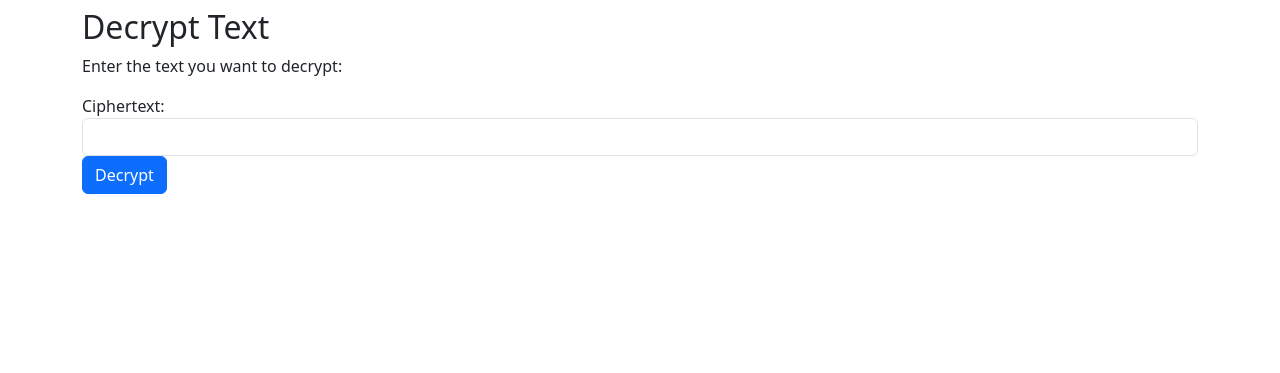
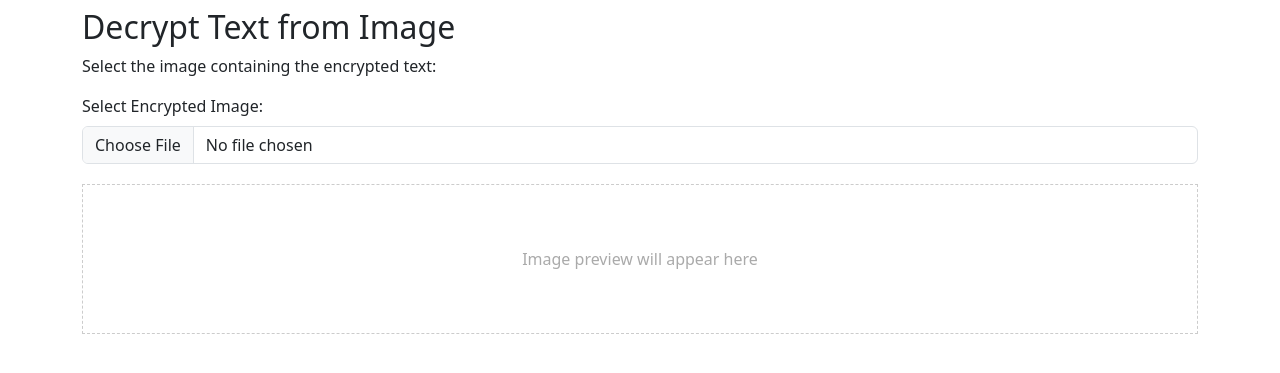
Before and after one commit to joe-magg/Bitcamp-2025, a Flask app: page /decrypt in a window 1280 px wide. Shown: the part 82-455 px from the top of the page. Run offline with Flask 3, Linux system fonts and the light colour scheme.

Commit message:
Backend file input implemented.

```diff
--- a/app.py
+++ b/app.py
@@ -1,6 +1,17 @@
+# Import necessary modules from Flask
 from flask import Flask, render_template, request, redirect, url_for
+# Import secure_filename for safely handling filenames (optional but recommended)
+from werkzeug.utils import secure_filename
+import os # Needed for potential file saving/processing
 
+# Initialize the Flask application
 app = Flask(__name__)
+
+# Optional: Configure an upload folder if you plan to save files
+# UPLOAD_FOLDER = 'uploads'
+# app.config['UPLOAD_FOLDER'] = UPLOAD_FOLDER
+# if not os.path.exists(UPLOAD_FOLDER):
+#     os.makedirs(UPLOAD_FOLDER)
 
 @app.route('/')
 def home():
@@ -9,23 +20,118 @@ def home():
 
 @app.route('/encrypt', methods=['GET', 'POST'])
 def encrypt():
-    """Renders the encrypt page and handles encryption."""
+    """
+    Renders the encrypt page.
+    Handles POST requests for encryption (currently placeholder).
+    Requires 'plaintext' form data and 'image_file' file upload.
+    """
     if request.method == 'POST':
-        plaintext = request.form['plaintext']
-        #  Add your encryption logic here.
-        ciphertext = f"Encrypted: {plaintext}"  # Placeholder
-        return render_template('encrypt.html', title="Encrypt", ciphertext=ciphertext, plaintext=plaintext)
-    return render_template('encrypt.html', title="Encrypt", ciphertext=None, plaintext=None)
+        error = None
+        ciphertext = None
+        plaintext = request.form.get('plaintext') # Use .get for safety
+        image_file = request.files.get('image_file') # Use .get for safety
+
+        # --- Basic Validation ---
+        if not plaintext:
+            error = "Plaintext is required."
+        elif not image_file or image_file.filename == '':
+             error = "Image file is required."
+        # Optional: Add more validation for file type, size etc.
+        # elif not allowed_file(image_file.filename):
+        #     error = "Invalid file type for image."
+
+        if error is None:
+            # --- Placeholder Encryption Logic ---
+            # In a real app:
+            # 1. Process the image_file (e.g., save it, read its bytes).
+            #    filename = secure_filename(image_file.filename)
+            #    image_path = os.path.join(app.config['UPLOAD_FOLDER'], filename)
+            #    image_file.save(image_path)
+            # 2. Perform encryption using plaintext and the image data.
+            # 3. Potentially embed ciphertext in a new image or return separately.
+            print(f"Received plaintext: {plaintext}")
+            print(f"Received image file: {secure_filename(image_file.filename)}")
+            ciphertext = f"Encrypted '{plaintext}' using '{secure_filename(image_file.filename)}' (Placeholder)"
+            # --- End Placeholder ---
+
+        # Render the template with results or errors
+        # Pass the original plaintext back to potentially repopulate the form
+        return render_template('encrypt.html',
+                               title="Encrypt Result",
+                               ciphertext=ciphertext,
+                               plaintext=plaintext,
+                               error=error)
+
+    # Handle GET request: Render the initial empty form
+    return render_template('encrypt.html',
+                           title="Encrypt",
+                           ciphertext=None,
+                           plaintext=None,
+                           error=None)
 
 @app.route('/decrypt', methods=['GET', 'POST'])
 def decrypt():
-    """Renders the decrypt page and handles decryption."""
+    """
+    Renders the decrypt page.
+    Handles POST requests for decryption (currently placeholder).
+    Expects 'encrypted_image_file' file upload instead of 'ciphertext'.
+    """
     if request.method == 'POST':
-        ciphertext = request.form['ciphertext']
-        # Add your decryption logic here
-        plaintext = f"Decrypted: {ciphertext}"  # Placeholder
-        return render_template('decrypt.html', title="Decrypt", plaintext=plaintext, ciphertext=ciphertext)
-    return render_template('decrypt.html', title="Decrypt", plaintext=None, ciphertext=None)
+        error = None
+        plaintext = None
+        # --- Check if the file part is in the request ---
+        if 'encrypted_image_file' not in request.files:
+            error = "No file part in the request."
+            # Render the page again, showing the error
+            return render_template('decrypt.html', title="Decrypt", error=error, plaintext=None)
 
+        # --- Get the file object ---
+        file = request.files['encrypted_image_file']
+
+        # --- Check if a file was actually selected ---
+        # If the user does not select a file, the browser submits an
+        # empty file without a filename.
+        if file.filename == '':
+            error = 'No selected file.'
+            # Render the page again, showing the error
+            return render_template('decrypt.html', title="Decrypt", error=error, plaintext=None)
+
+        # --- If file exists and has a name ---
+        if file: # Optional: Add further file validation here (e.g., file type)
+            filename = secure_filename(file.filename) # Sanitize filename
+            print(f"Received file for decryption: {filename}")
+
+            # --- Placeholder Decryption Logic ---
+            # In a real app:
+            # 1. Process the uploaded file (e.g., save it, read its bytes).
+            #    image_path = os.path.join(app.config['UPLOAD_FOLDER'], filename)
+            #    file.save(image_path)
+            # 2. Extract hidden data (ciphertext) from the image.
+            # 3. Decrypt the extracted data.
+            plaintext = f"Decrypted data from '{filename}' (Placeholder)"
+            # --- End Placeholder ---
+
+            # Render the template with the decryption result
+            return render_template('decrypt.html', title="Decrypt Result", plaintext=plaintext, error=None)
+        else:
+             # This case might be redundant due to the filename check, but good practice
+             error = "An unexpected error occurred with the file."
+             return render_template('decrypt.html', title="Decrypt", error=error, plaintext=None)
+
+
+    # --- Handle GET request ---
+    # Render the initial empty form for decryption
+    # Check if ciphertext was passed via URL (from encrypt page redirect) - this might be obsolete now
+    ciphertext_from_url = request.args.get('ciphertext') # Example if needed
+    return render_template('decrypt.html', title="Decrypt", plaintext=None, ciphertext=ciphertext_from_url, error=None)
+
+
+# Example helper function for validating file extensions (if needed)
+# ALLOWED_EXTENSIONS = {'png', 'jpg', 'jpeg', 'gif'}
+# def allowed_file(filename):
+#     return '.' in filename and \
+#            filename.rsplit('.', 1)[1].lower() in ALLOWED_EXTENSIONS
+
+# Run the Flask development server
 if __name__ == '__main__':
-    app.run(debug=True)
+    app.run(debug=True) # debug=True enables auto-reloading and detailed errors
--- a/templates/decrypt.html
+++ b/templates/decrypt.html
@@ -1,22 +1,74 @@
 {% extends "base.html" %}
 {% block content %}
-    <h2>Decrypt Text</h2>
-    <p>Enter the text you want to decrypt:</p>
-    <form method="post">
-        <div class="form-group">
-            <label for="ciphertext">Ciphertext:</label>
-            <input type="text" class="form-control" id="ciphertext" name="ciphertext" required value="{{ ciphertext if ciphertext else '' }}">
+    <h2>Decrypt Text from Image</h2>
+    <p>Select the image containing the encrypted text:</p>
+
+    <form method="post" enctype="multipart/form-data">
+
+        <div class="form-group mt-3">
+            <label for="encrypted_image_upload" class="form-label">Select Encrypted Image:</label>
+            <input class="form-control" type="file" id="encrypted_image_upload" name="encrypted_image_file" accept="image/*" required>
         </div>
-        <button type="submit" class="btn btn-primary">Decrypt</button>
+
+        <div id="image_preview_container" style="margin-top: 20px; border: 1px dashed #ccc; min-height: 150px; text-align: center; padding: 10px; display: flex; align-items: center; justify-content: center;">
+            <span id="image_preview_placeholder" style="color: #aaa;">Image preview will appear here</span>
+            <img id="selected_image_preview" src="" alt="Selected Image Preview" style="max-width: 100%; max-height: 300px; height: auto; display: none;">
+        </div>
+
+        <button type="submit" id="decrypt_button" class="btn btn-primary mt-3" style="display: none;">Decrypt</button>
+
     </form>
+
     {% if plaintext %}
         <div class="alert alert-success mt-3">
-            <strong>Plaintext:</strong> {{ plaintext }}
+            <strong>Decrypted Plaintext:</strong> {{ plaintext }}
         </div>
-         <div class="mt-3">
+        <div class="mt-3">
             <a href="{{ url_for('encrypt', plaintext=plaintext) }}" class="btn btn-secondary">
                 Go to Encrypt with this Plaintext
             </a>
         </div>
     {% endif %}
+
+    {% if error %}
+        {# Display specific errors from decryption attempt #}
+        <div class="alert alert-danger mt-3">
+            <strong>Error:</strong> {{ error }}
+        </div>
+    {% endif %}
+
+    <script>
+        const imageUploadInput = document.getElementById('encrypted_image_upload');
+        const imagePreview = document.getElementById('selected_image_preview');
+        const imagePreviewContainer = document.getElementById('image_preview_container');
+        const imagePlaceholder = document.getElementById('image_preview_placeholder');
+        const decryptButton = document.getElementById('decrypt_button');
+
+        imageUploadInput.addEventListener('change', function(event) {
+            const file = event.target.files[0];
+
+            if (file) {
+                // File selected
+                const reader = new FileReader();
+
+                reader.onload = function(e) {
+                    imagePreview.src = e.target.result;
+                    imagePreview.style.display = 'block'; // Show the image element
+                    imagePlaceholder.style.display = 'none'; // Hide the placeholder text
+                    imagePreviewContainer.style.borderStyle = 'solid'; // Optional: change border style
+                    decryptButton.style.display = 'block'; // Show the decrypt button
+                }
+
+                reader.readAsDataURL(file); // Read the file as a Data URL for preview
+            } else {
+                // No file selected or selection cancelled
+                imagePreview.src = ''; // Clear preview
+                imagePreview.style.display = 'none'; // Hide image element
+                imagePlaceholder.style.display = 'block'; // Show placeholder text
+                imagePreviewContainer.style.borderStyle = 'dashed'; // Revert border style
+                decryptButton.style.display = 'none'; // Hide the decrypt button
+            }
+        });
+    </script>
+
 {% endblock %}
```
